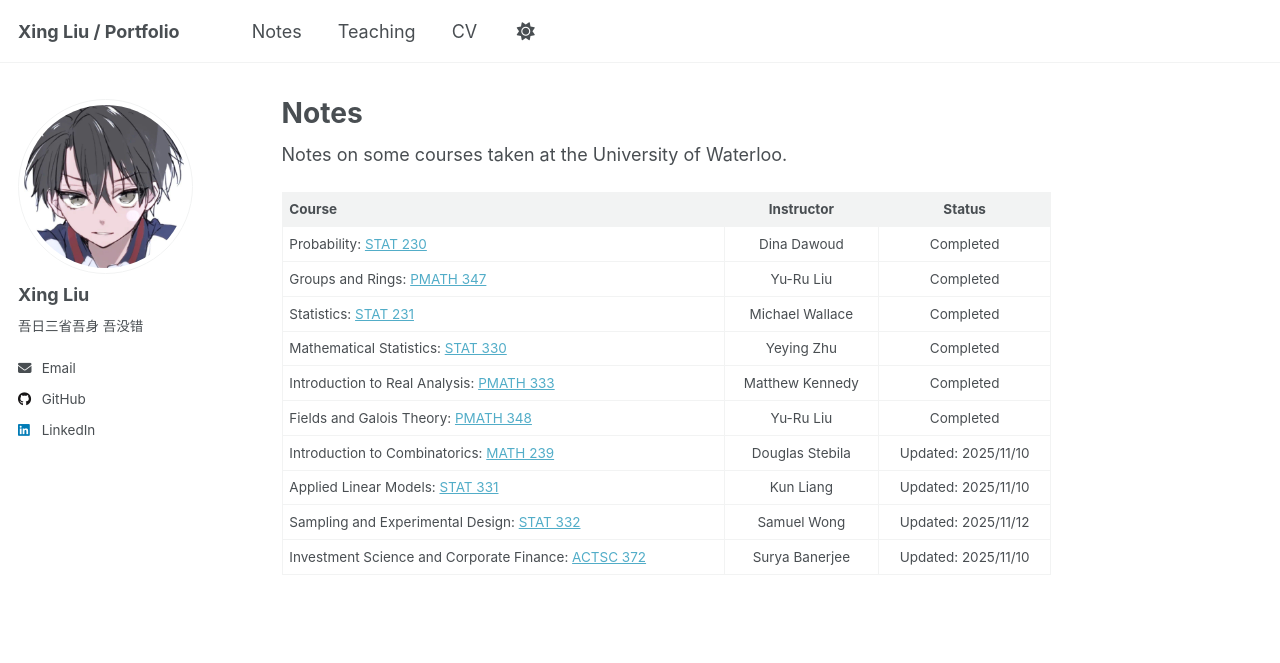
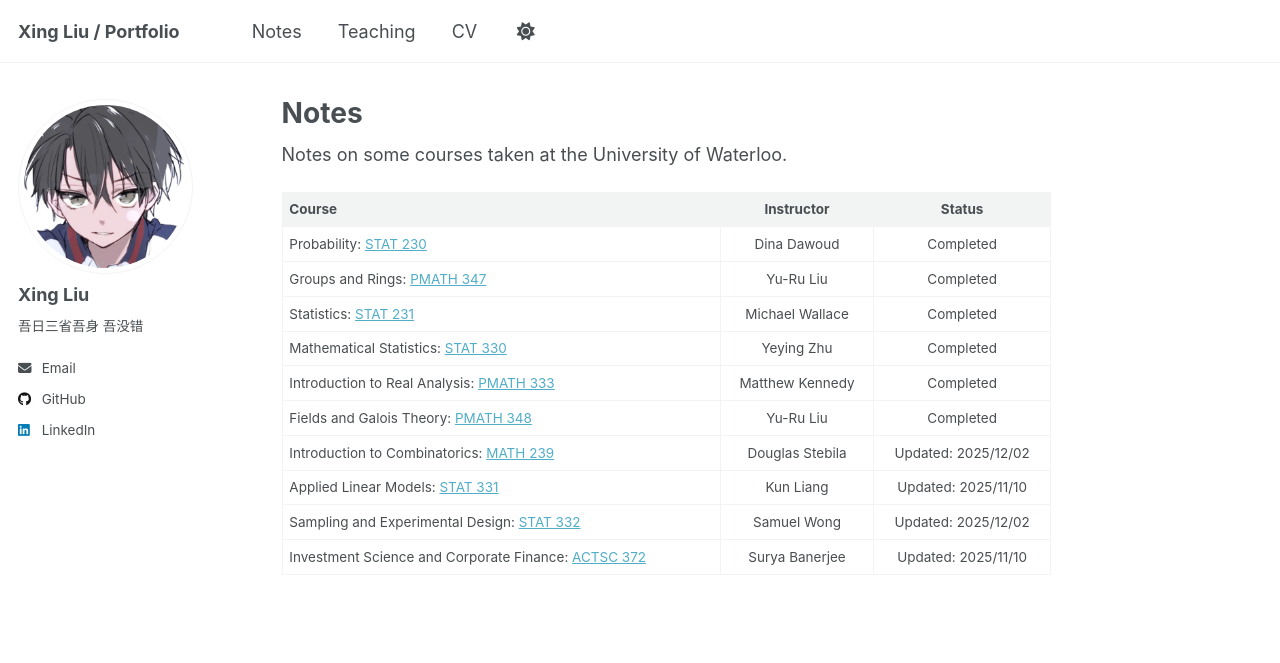
Before and after one commit to lx524/lx524.github.io, a Jekyll site: the page built from _pages/notes.md, in a window 1280 px wide. Shown: the top 663 px of the page. Built offline with Jekyll 4.4.1, drawn with Linux system fonts in a browser that asks for light colours.

Commit message:
Update notes

```diff
--- a/_pages/notes.md
+++ b/_pages/notes.md
@@ -38,7 +38,7 @@ Currently taking:
 | Mathematical Statistics: [STAT 330](../files/W25-STAT330.pdf) | Yeying Zhu | Completed |
 | Introduction to Real Analysis: [PMATH 333](../files/W25-PMATH333.pdf) | Matthew Kennedy | Completed |
 | Fields and Galois Theory: [PMATH 348](../files/W25-PMATH348.pdf) | Yu-Ru Liu | Completed |
-| Introduction to Combinatorics: [MATH 239](../files/F25-MATH239.pdf) | Douglas Stebila | Updated: 2025/11/10 |
+| Introduction to Combinatorics: [MATH 239](../files/F25-MATH239.pdf) | Douglas Stebila | Updated: 2025/12/02 |
 | Applied Linear Models: [STAT 331](../files/F25-STAT331.pdf) | Kun Liang | Updated: 2025/11/10 |
-| Sampling and Experimental Design: [STAT 332](../files/F25-STAT332.pdf) | Samuel Wong | Updated: 2025/11/12 |
+| Sampling and Experimental Design: [STAT 332](../files/F25-STAT332.pdf) | Samuel Wong | Updated: 2025/12/02 |
 | Investment Science and Corporate Finance: [ACTSC 372](../files/F25-ACTSC372.pdf) | Surya Banerjee | Updated: 2025/11/10 |
```
Also changed, not shown: 2 other files.
